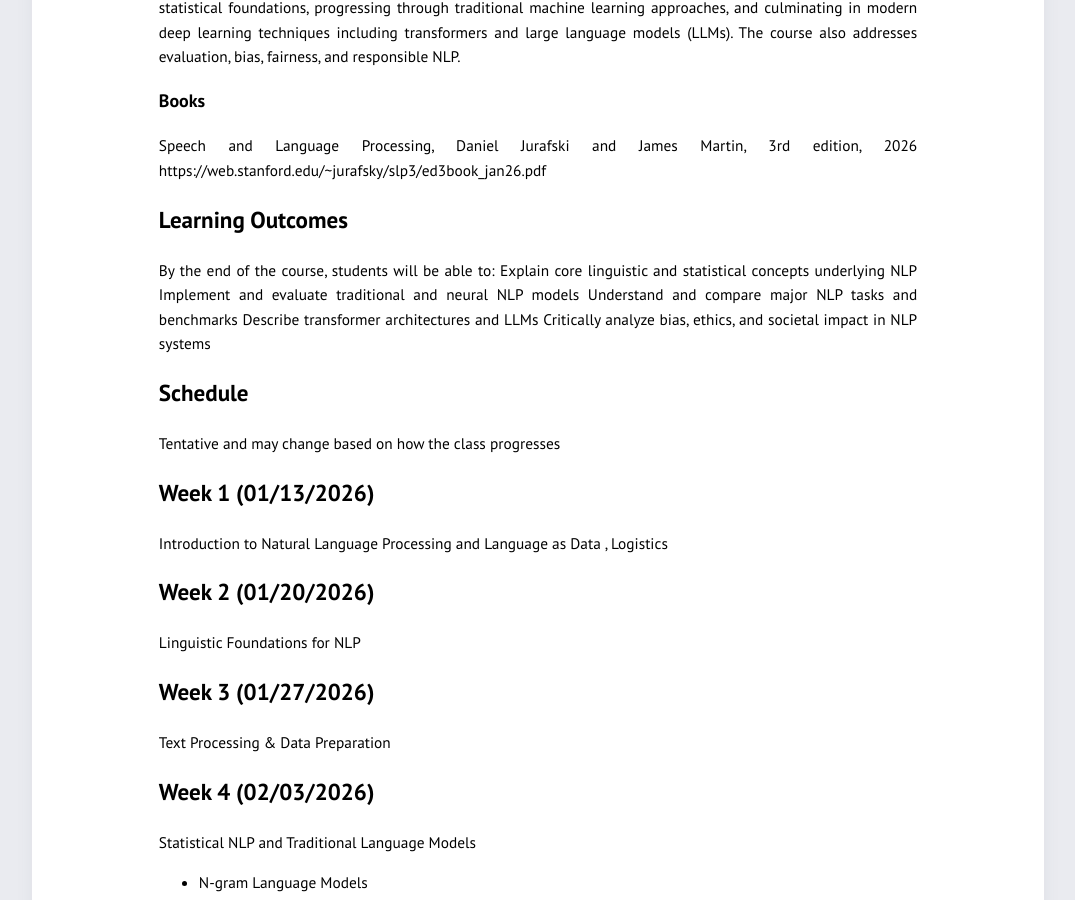
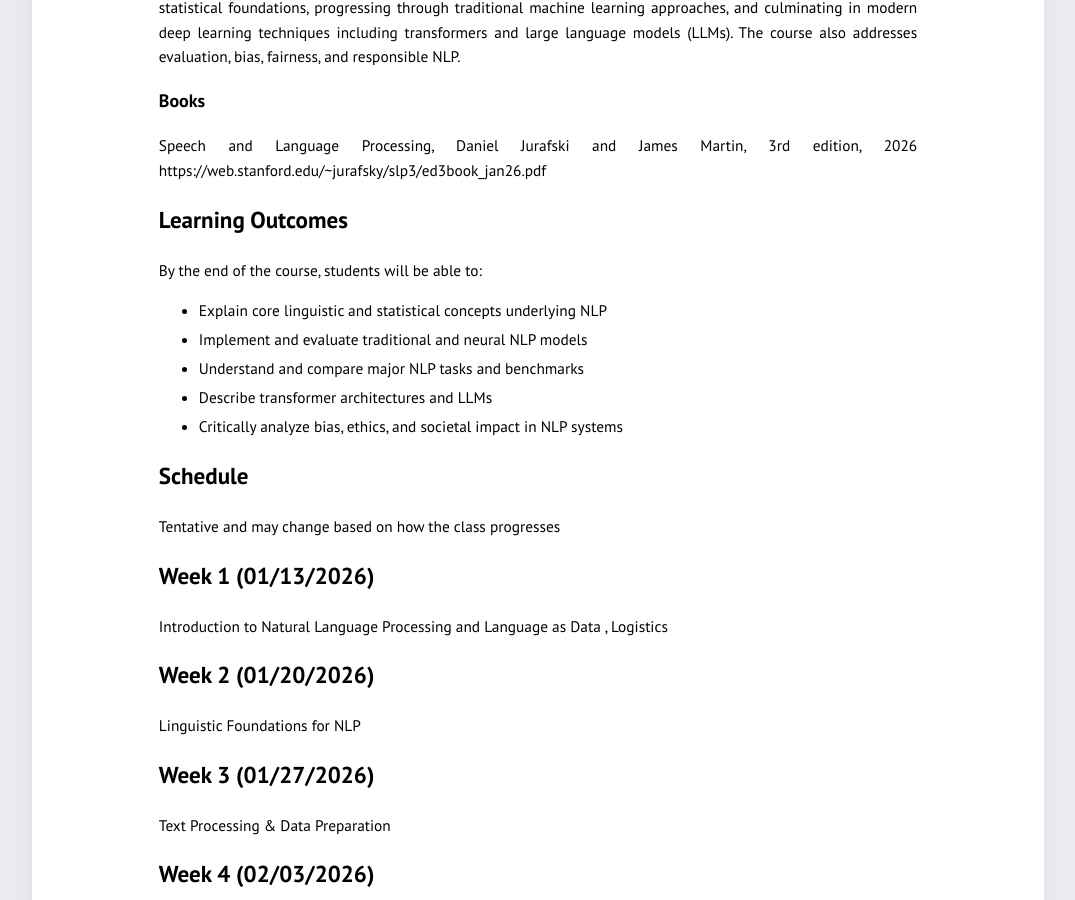
Before and after one commit to azirikly/nlu-gw26, a Jekyll site: the page built from syllabus.md, in a window 1280 px wide and 900 px high, scrolled down 348 px. Shown: the whole window, without its empty margins (102-1177 px from the left). Built offline with Jekyll 4.4.1, drawn with Linux system fonts in a browser that asks for light colours.

```diff
--- a/syllabus.md
+++ b/syllabus.md
@@ -11,11 +11,11 @@ https://web.stanford.edu/~jurafsky/slp3/ed3book_jan26.pdf
 
 ## Learning Outcomes
 By the end of the course, students will be able to:
-Explain core linguistic and statistical concepts underlying NLP
-Implement and evaluate traditional and neural NLP models
-Understand and compare major NLP tasks and benchmarks
-Describe transformer architectures and LLMs
-Critically analyze bias, ethics, and societal impact in NLP systems
+- Explain core linguistic and statistical concepts underlying NLP
+- Implement and evaluate traditional and neural NLP models
+- Understand and compare major NLP tasks and benchmarks
+- Describe transformer architectures and LLMs
+- Critically analyze bias, ethics, and societal impact in NLP systems
 
 ## Schedule
 Tentative and may change based on how the class progresses
```
